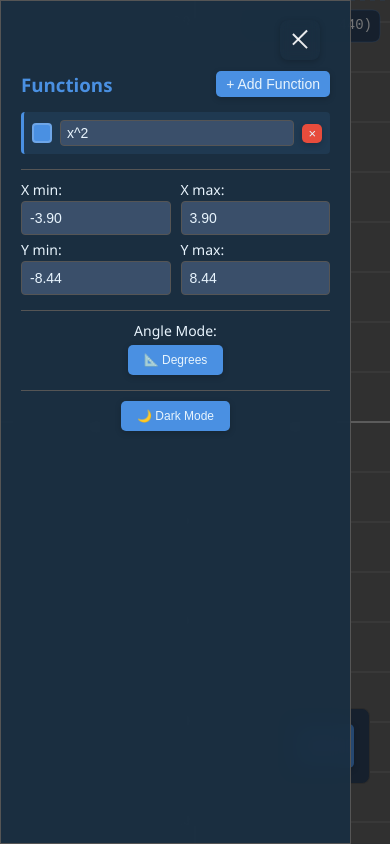
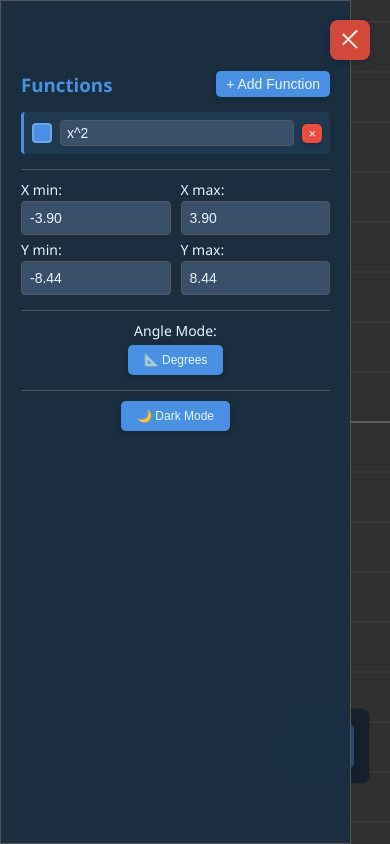
Before and after one commit to korovatron/graphiti, a plain HTML site: page index.html in a window 390 px wide. Both pictures are taken after a click on the button "Start Graphing". Drawn offline with nearby package versions, Linux system fonts and the light colour scheme.

Commit message:
feat: Interface cleanup and service worker improvements
Hamburger menu positioning enhancements:
- Fix hamburger position to stay consistently in top-right corner
- Prevent title overlap in PWA mode by repositioning hamburger when panel opens
- Add responsive positioning with safe area support for iOS notch
- Maintain smooth transitions and proper z-index layering
- Include 320px breakpoint for very small screens

Coordinate display removal:
- Remove crosshair coordinate display from upper left corner
- Clean up coordinate tracking and display functions
- Simplify interface by removing coordinate panel clutter
- Focus interface on core function visualization

Service worker update improvements:
- Replace disruptive confirm() popup with quiet automatic updates
- Prevent Safari iOS crashes caused by blocking update dialogs
- Implement automatic skip waiting and controller change handling
- Add graceful 1-second delay before page reload
- Maintain seamless update experience without user interruption
- Improve PWA reliability and stability on mobile devices

Technical polish:
- Enhanced mobile PWA experience with cleaner interface
- Better iOS compatibility with non-blocking update mechanism
- Improved user experience with reduced interface noise
- Maintain all core functionality while streamlining UI

```diff
--- a/index.html
+++ b/index.html
@@ -249,11 +249,11 @@
             opacity: 0.7;
         }
 
-        /* Hamburger Menu Styles */
+        /* Hamburger Menu Styles - Always top-right for consistency */
         #hamburger-menu {
             position: absolute;
             top: calc(20px + var(--safe-area-top, 0px));
-            left: calc(20px + var(--safe-area-left, 0px));
+            right: calc(20px + var(--safe-area-right, 0px));
             width: 40px;
             height: 40px;
             background: rgba(42, 63, 90, 0.95); /* Same as other panels */
@@ -322,19 +322,13 @@
             left: 0 !important;
         }
 
-        /* Adjust hamburger position when mobile menu is open to avoid overlapping title */
+        /* Hamburger color change when panel is open for visual feedback */
         #hamburger-menu.panel-open {
-            left: calc(280px + var(--safe-area-left, 0px)) !important; /* Position within panel but not over title */
-            background: transparent !important; /* Make background transparent when over panel */
+            background: rgba(231, 76, 60, 0.9) !important; /* Red to indicate close action */
         }
 
-        /* On very small screens, move hamburger further right or make smaller */
-        @media (max-width: 320px) {
-            #hamburger-menu.panel-open {
-                left: calc(260px + var(--safe-area-left, 0px)) !important;
-                width: 30px !important;
-                height: 30px !important;
-            }
+        #hamburger-menu.panel-open:hover {
+            background: rgba(192, 57, 43, 0.95) !important; /* Darker red on hover */
         }
 
         /* Mobile Styles - Use more specific targeting */
@@ -411,7 +405,7 @@
 
             #hamburger-menu {
                 top: calc(10px + var(--safe-area-top, 0px)) !important;
-                left: calc(10px + var(--safe-area-left, 0px)) !important;
+                right: calc(10px + var(--safe-area-right, 0px)) !important;
             }
         }
 
--- a/main.js
+++ b/main.js
@@ -1576,8 +1576,7 @@ class Graphiti {
             }
         });
 
-        // Draw UI overlays
-        this.drawCrosshair();
+        // UI overlays removed - cleaner interface
     }
 
     drawGrid() {
@@ -1910,100 +1909,6 @@ class Graphiti {
         }
     }
 
-    drawCrosshair() {
-        if (this.currentState !== this.states.GRAPHING) return;
-
-        this.ctx.strokeStyle = 'rgba(74, 144, 226, 0.5)';
-        this.ctx.lineWidth = 1;
-        this.ctx.setLineDash([5, 5]);
-        this.ctx.beginPath();
-
-        // Vertical line at mouse
-        this.ctx.moveTo(this.input.mouse.x, 0);
-        this.ctx.lineTo(this.input.mouse.x, this.viewport.height);
-
-        // Horizontal line at mouse
-        this.ctx.moveTo(0, this.input.mouse.y);
-        this.ctx.lineTo(this.viewport.width, this.input.mouse.y);
-
-        this.ctx.stroke();
-        this.ctx.setLineDash([]);
-
-        // Draw coordinate display
-        this.drawCoordinateDisplay();
-    }
-
-    drawCoordinateDisplay() {
-        // Convert mouse position to world coordinates
-        const worldPos = this.screenToWorld(this.input.mouse.x, this.input.mouse.y);
-
-        // Format coordinates
-        const xCoord = this.formatCoordinate(worldPos.x);
-        const yCoord = this.formatCoordinate(worldPos.y);
-        const coordText = `(${xCoord}, ${yCoord})`;
-
-        // Set up text styling
-        this.ctx.font = '14px monospace';
-        this.ctx.textAlign = 'left';
-        this.ctx.textBaseline = 'top';
-
-        // Measure text for background sizing
-        const textMetrics = this.ctx.measureText(coordText);
-        const textWidth = textMetrics.width;
-        const textHeight = 16;
-        const padding = 8;
-        const margin = 10;
-
-        // Calculate background dimensions
-        const bgWidth = textWidth + padding * 2;
-        const bgHeight = textHeight + padding * 2;
-
-        // Position in top-right corner with safe area support
-        const safeAreaTop = this.getSafeAreaInset('top');
-        const safeAreaRight = this.getSafeAreaInset('right');
-        let bgX = this.viewport.width - bgWidth - margin - safeAreaRight;
-        let bgY = margin + safeAreaTop;
-
-        // Ensure it doesn't go off the right edge (safety check)
-        if (bgX + bgWidth > this.viewport.width) {
-            bgX = this.viewport.width - bgWidth - 5;
-        }
-
-        // Ensure it doesn't go off the left edge (for very wide coordinate text)
-        if (bgX < 5) {
-            bgX = 5;
-            // If the text is still too wide, we might need to truncate or use smaller font
-            // For now, just position it at the left edge
-        }
-
-        // Draw background to match function panel style (fixed colors)
-        this.ctx.fillStyle = 'rgba(42, 63, 90, 0.95)'; // Exact same as other panels
-
-        // Draw rounded rectangle (fallback for older browsers)
-        const radius = 8;
-        this.ctx.beginPath();
-        this.ctx.moveTo(bgX + radius, bgY);
-        this.ctx.lineTo(bgX + bgWidth - radius, bgY);
-        this.ctx.quadraticCurveTo(bgX + bgWidth, bgY, bgX + bgWidth, bgY + radius);
-        this.ctx.lineTo(bgX + bgWidth, bgY + bgHeight - radius);
-        this.ctx.quadraticCurveTo(bgX + bgWidth, bgY + bgHeight, bgX + bgWidth - radius, bgY + bgHeight);
-        this.ctx.lineTo(bgX + radius, bgY + bgHeight);
-        this.ctx.quadraticCurveTo(bgX, bgY + bgHeight, bgX, bgY + bgHeight - radius);
-        this.ctx.lineTo(bgX, bgY + radius);
-        this.ctx.quadraticCurveTo(bgX, bgY, bgX + radius, bgY);
-        this.ctx.closePath();
-        this.ctx.fill();
-
-        // Optional: Add subtle border to match function panel (fixed color)
-        this.ctx.strokeStyle = 'rgba(74, 144, 226, 0.3)'; // Same as function panel
-        this.ctx.lineWidth = 1;
-        this.ctx.stroke();
-
-        // Draw text (fixed color)
-        this.ctx.fillStyle = 'rgba(255, 255, 255, 0.9)'; // White text like other panels
-        this.ctx.fillText(coordText, bgX + padding, bgY + padding);
-    }
-
     formatCoordinate(value) {
         // Format coordinate values for display
         if (Math.abs(value) < 0.000001) return '0';
@@ -2458,17 +2363,30 @@ class Graphiti {
                 const registration = await navigator.serviceWorker.register('./sw.js');
                 console.log('Service Worker registered:', registration);
 
-                // Handle updates
+                // Handle updates quietly
                 registration.addEventListener('updatefound', () => {
                     const newWorker = registration.installing;
                     newWorker.addEventListener('statechange', () => {
                         if (newWorker.state === 'installed' && navigator.serviceWorker.controller) {
-                            // New update available
-                            if (confirm('New version available! Reload to update?')) {
+                            // New update available - install quietly without user interruption
+                            console.log('New version available - updating automatically...');
+
+                            // Skip waiting to activate immediately
+                            newWorker.postMessage({ type: 'SKIP_WAITING' });
+
+                            // Auto-reload after a short delay to allow clean completion
+                            setTimeout(() => {
                                 window.location.reload();
-                            }
+                            }, 1000);
                         }
                     });
+                });
+
+                // Handle service worker activation (when new version becomes controlling)
+                navigator.serviceWorker.addEventListener('controllerchange', () => {
+                    // Service worker has been updated and is now controlling the page
+                    console.log('Service Worker updated and activated');
+                    // No need to reload here as it will happen from the updatefound handler
                 });
 
             } catch (error) {
--- a/sw.js
+++ b/sw.js
@@ -1,4 +1,4 @@
-const CACHE_NAME = 'graphiti-v1.4';
+const CACHE_NAME = 'graphiti-v1.5';
 const ASSETS_TO_CACHE = [
     './index.html',
     './main.js',
```
